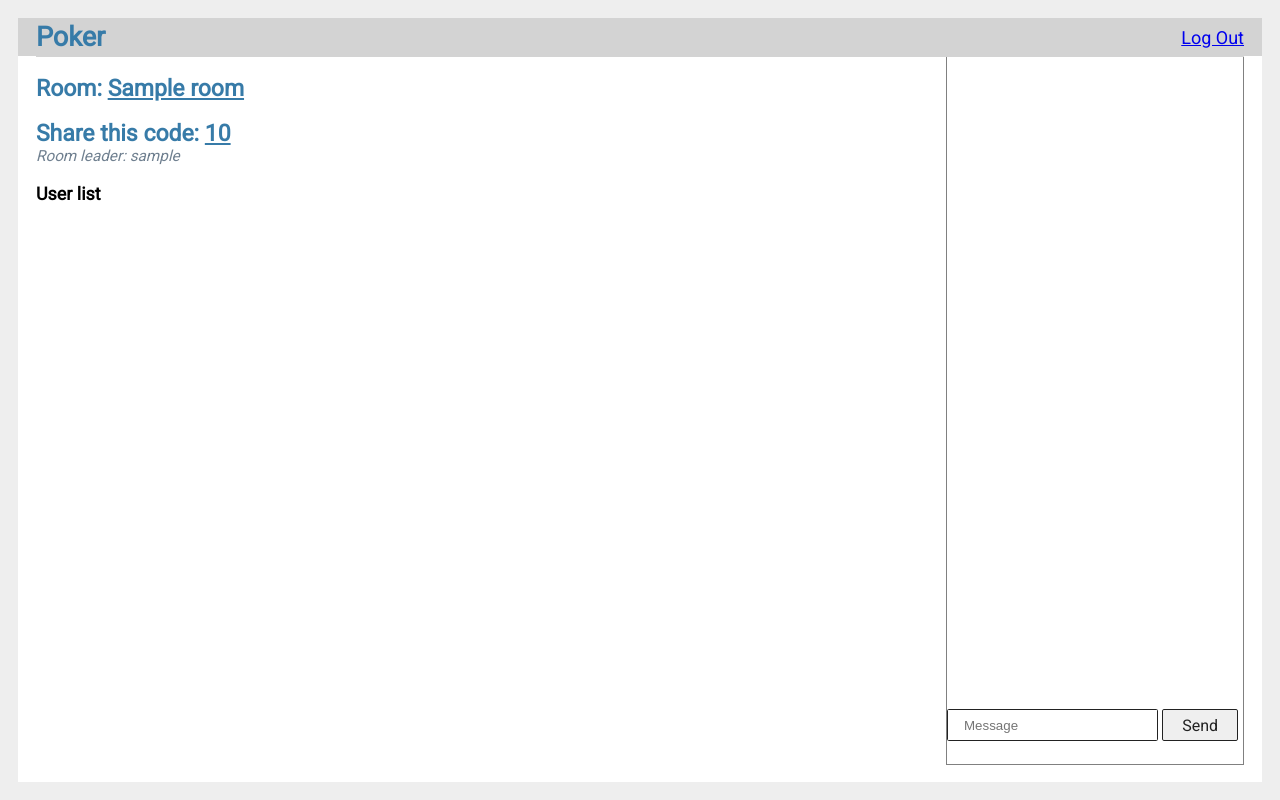
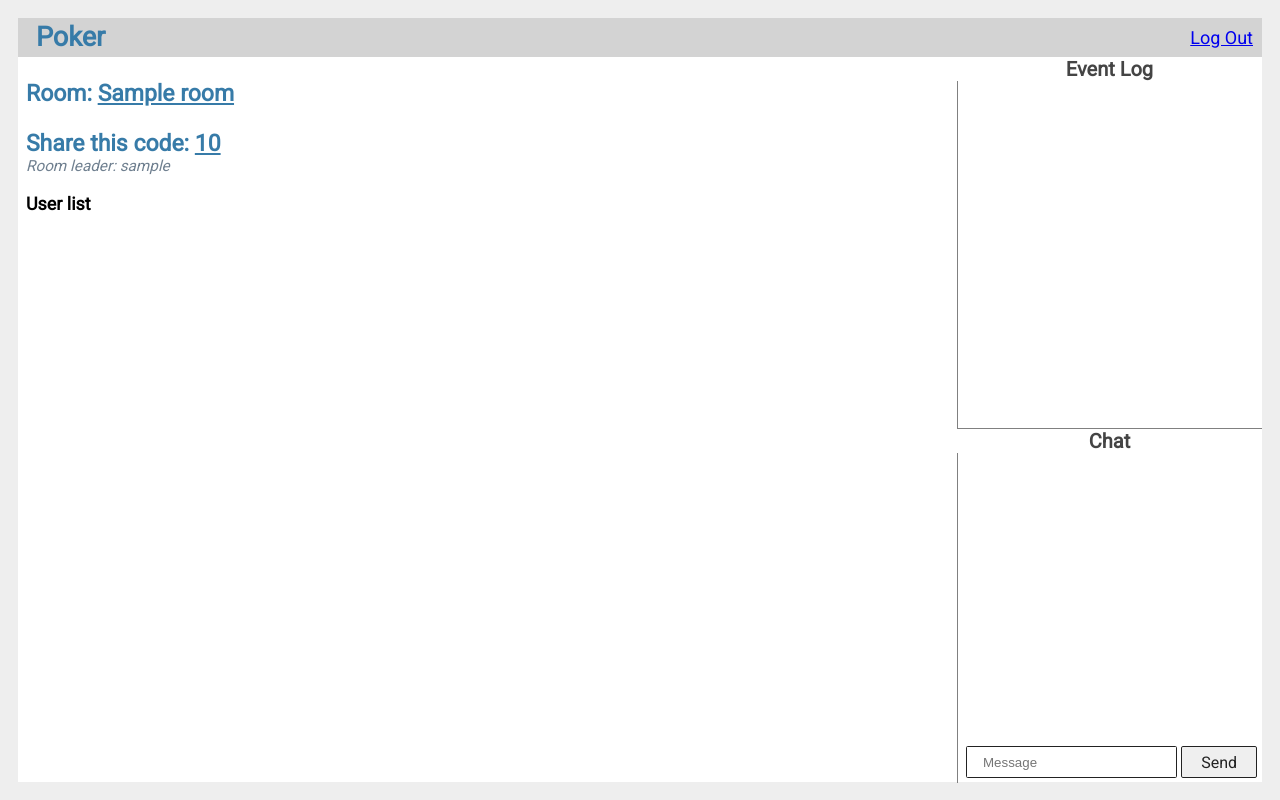
Before and after one commit to Dtenwolde/web-poker, a Flask app: template flaskr/templates/poker/game.html in a window 1280 px wide. Run offline with Flask 2, Linux system fonts and the light colour scheme; the template is opened without the code that fills it: most values are stand-ins (such as "Sample title", 1, 10 or a date in 2020); some libraries are stand-ins or nearby versions.

Commit message:
More styling. Chips should now fit better on smaller screens Event log added Autoscroll to chat and the event log when receiving a new message. Added alternating background colours to eventlog and chat. Fixing some markdown to prevent some children from escaping parent bounds.

```diff
--- a/flaskr/static/game.js
+++ b/flaskr/static/game.js
@@ -41,7 +41,9 @@ $('#messageform').submit(function(e) {
 });
 
 socket.on("chat message", (data) => {
-    $('#messages').append($('<li>').text(data.username + ": " + data.message));
+    let messages = $('#messages');
+    messages.append($('<li class="chat-message-entry">').text(data.username + ": " + data.message));
+    document.getElementById("messages").lastChild.scrollIntoView();
 });
 
 function loadMainContent(gameWrapper) {
@@ -240,30 +242,43 @@ function initialize() {
         pokerTable.fadeMessages.push({
             message: data,
             ticks: 120
-        })
+        });
+
+        let log = document.getElementById("event-log");
+        log.innerHTML += `
+            <div class="event-log-entry">
+                <div class="event-log-date">${new Date().toLocaleTimeString()}</div>
+                <div class="event-log-value">${data}</div>
+            </div>`;
+
+        log.lastChild.scrollIntoView();
     });
 
 
     socket.emit("table_state", {
         "room": ROOM_ID
     });
+
+    // Load all chips
+    let chips = ["black", "blue", "green", "pink", "red", "white"];
+    let div = document.getElementById("chip-wrapper");
+    chips.forEach((chip) => {
+        div.innerHTML += `
+            <div class="chip-display">
+                <div class="chip-image-wrapper">
+                    <img class="chip-image" src="/static/images/chips/${chip}_chip.png"/>
+                </div>
+                <div class="chip-bottom" id="chip-value-${chip}">0 left.</div>
+            </div>
+        `;
+    });
 }
 
 function updateChips() {
     let chips = ["black", "blue", "green", "pink", "red", "white"];
 
-    let div = document.getElementById("chip-wrapper");
-    div.innerHTML = "";
     chips.forEach((chip) => {
-        // TODO: Reuse chips you loaded once for next renders.
-        div.innerHTML += `
-            <div class="chip-display">
-                <div class="chip-image-wrapper">
-                    <img class="chip-image" src="/static/images/chips/${chip}_chip.png"/>
-                </div>
-                <div class="chip-bottom">${pokerTable.state.chips[chip]} left.</div>
-            </div>
-        `;
+        document.getElementById(`chip-value-${chip}`).innerHTML = `${pokerTable.state.chips[chip]} left.`
     });
 
     rangeSlider.max = pokerTable.state.chip_sum / 100;
@@ -274,10 +289,17 @@ function postInit() {
 }
 
 
+function raise() {
+    sendAction("raise", rangeSlider.value * 100);
+}
 
-function raise() { sendAction("raise", rangeSlider.value * 100); }
-function fold() { sendAction("fold", 0); }
-function call() { sendAction("call", 0); }
+function fold() {
+    sendAction("fold", 0);
+}
+
+function call() {
+    sendAction("call", 0);
+}
 
 function sendAction(action, value) {
     socket.emit("action", {"room": ROOM_ID, "action": action, "value": value})
--- a/flaskr/static/style.css
+++ b/flaskr/static/style.css
@@ -32,7 +32,6 @@ body {
 
 h1 {
     color: #377ba8;
-    margin: 1rem 0;
 }
 
 
@@ -70,11 +69,9 @@ nav ul {
 
 nav ul li, nav ul li span, header .action {
     display: block;
-    padding: 0.5rem;
 }
 
 .content {
-    padding: 0 1rem 1rem;
     box-sizing: border-box;
 
     width: 100%;
@@ -131,11 +128,9 @@ nav ul li, nav ul li span, header .action {
 }
 
 .content form {
-    margin: 1em 0;
     display: flex;
     flex-direction: column;
     box-sizing: border-box;
-
 }
 
 .content label {
@@ -164,10 +159,14 @@ input[type=submit] {
 }
 
 #chat-wrapper {
+    flex: 15;
+
     border-left: 1px solid grey;
-    border-right: 1px solid grey;
-    border-bottom: 1px solid grey;
 
+    padding-left: 8px;
+
+    max-height: 50%;
+    text-align: center;
 
     display: flex;
     flex-direction: column;
@@ -177,6 +176,13 @@ input[type=submit] {
 #messages {
     list-style-type: none;
     overflow-y: auto;
+    height: 100%;
+    margin: 0;
+    padding: 0 0 8px;
+    text-align: left;
+
+    -ms-overflow-style: none;  /* IE and Edge */
+    scrollbar-width: none;  /* Firefox */
 }
 
 #game-wrapper {
@@ -185,13 +191,13 @@ input[type=submit] {
     justify-content: space-around;
 }
 
-
 .main-content {
     flex: 7;
+    padding-left: 8px;
 }
 
 .secondary-content {
-    flex: 3;
+    flex: 2;
 }
 
 .main-wrapper {
@@ -279,6 +285,7 @@ input[type=submit] {
 .chip-display {
     display: flex;
     flex-direction: column;
+    max-width: 80px;
 
     text-align: center;
     background-color: #EEEEEE;
@@ -385,3 +392,62 @@ input[type=submit] {
     letter-spacing: 0.07em;
     margin-top: -2px;
 }
+
+#right-column {
+    display: flex;
+    flex-direction: column;
+}
+
+#event-log-wrapper {
+    flex: 15;
+
+    display: flex;
+    flex-direction: column;
+
+    overflow-y: scroll;
+    max-height: 100%;
+
+    padding: 8px;
+
+    border-left: 1px solid grey;
+    border-bottom: 1px solid grey;
+    text-align: center;
+
+    -ms-overflow-style: none;  /* IE and Edge */
+    scrollbar-width: none;  /* Firefox */
+}
+
+.event-log-entry:nth-child(even) {
+    background: #eee
+}
+
+.chat-message-entry:nth-child(even) {
+    background: #eee
+}
+
+.custom-title {
+    font-size: 20px;
+    font-weight: bold;
+    color: #444
+}
+
+.event-log-entry {
+    display: flex;
+    flex-direction: row;
+    align-items: center;
+}
+
+.event-log-date {
+    flex: 1;
+    font-size: 12px;
+}
+
+.event-log-value {
+    flex: 2;
+    font-size: 16px;
+}
+
+.flex-title {
+    flex: 1;
+    text-align: center;
+}
--- a/flaskr/templates/poker/game.html
+++ b/flaskr/templates/poker/game.html
@@ -40,7 +40,14 @@
         </div>
         <div id="chip-wrapper" class="secondary-content">
         </div>
-        <div id="chat-wrapper" class="secondary-content">
+        <div id="right-column" class="secondary-content">
+            <div class="custom-title flex-title">Event Log</div>
+            <div id="event-log-wrapper">
+                <div id="event-log">
+                </div>
+            </div>
+            <div class="custom-title flex-title">Chat</div>
+            <div id="chat-wrapper">
                 <ul id="messages"></ul>
                 <form id="messageform" method="post">
                     <input class="custom-input" id="m" autocomplete="off" placeholder="Message"/>
@@ -48,6 +55,7 @@
                     <input id="username" type="hidden" value="{{ session_user().username }}"/>
                     <button class="custom-input custom-button">Send</button>
                 </form>
+            </div>
         </div>
     </div>
 {% endblock %}
```
Lines whose indentation alone changed are shown as unchanged.
